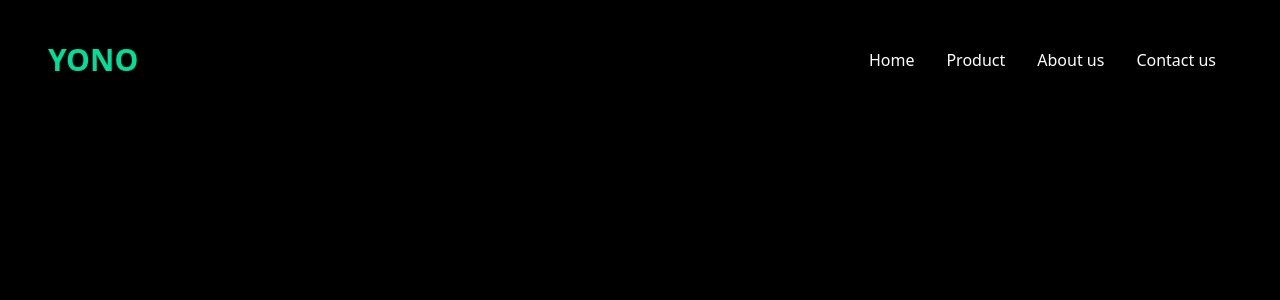
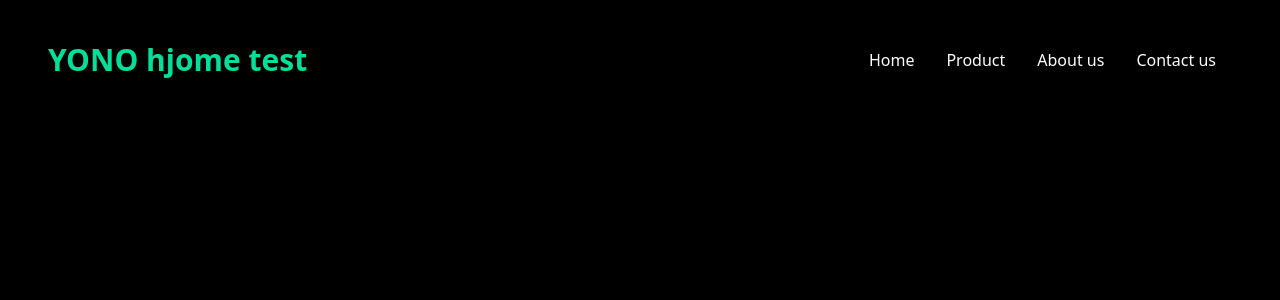
Before and after one commit to eddine23/Yonoman, a React (Vite) app: page / in a window 1280 px wide. Shown: the top 300 px of the page. Built offline with nearby package versions, Linux system fonts and the light colour scheme.

Commit message:
home test

```diff
--- a/src/components/Navbar.jsx
+++ b/src/components/Navbar.jsx
@@ -3,7 +3,7 @@ import React from "react";
 const Navbar = () => {
   return (
     <div className="flex justify-between items-center max-w[1240] mx-auto px-4 text-white">
-      <h1 className=" text-3xl font-bold text-[#00df9a]">YONO</h1>
+      <h1 className=" text-3xl font-bold text-[#00df9a]">YONO hjome test</h1>
       <ul className="flex">
         <li className="p-4">Home</li>
         <li className="p-4">Product</li>
```
